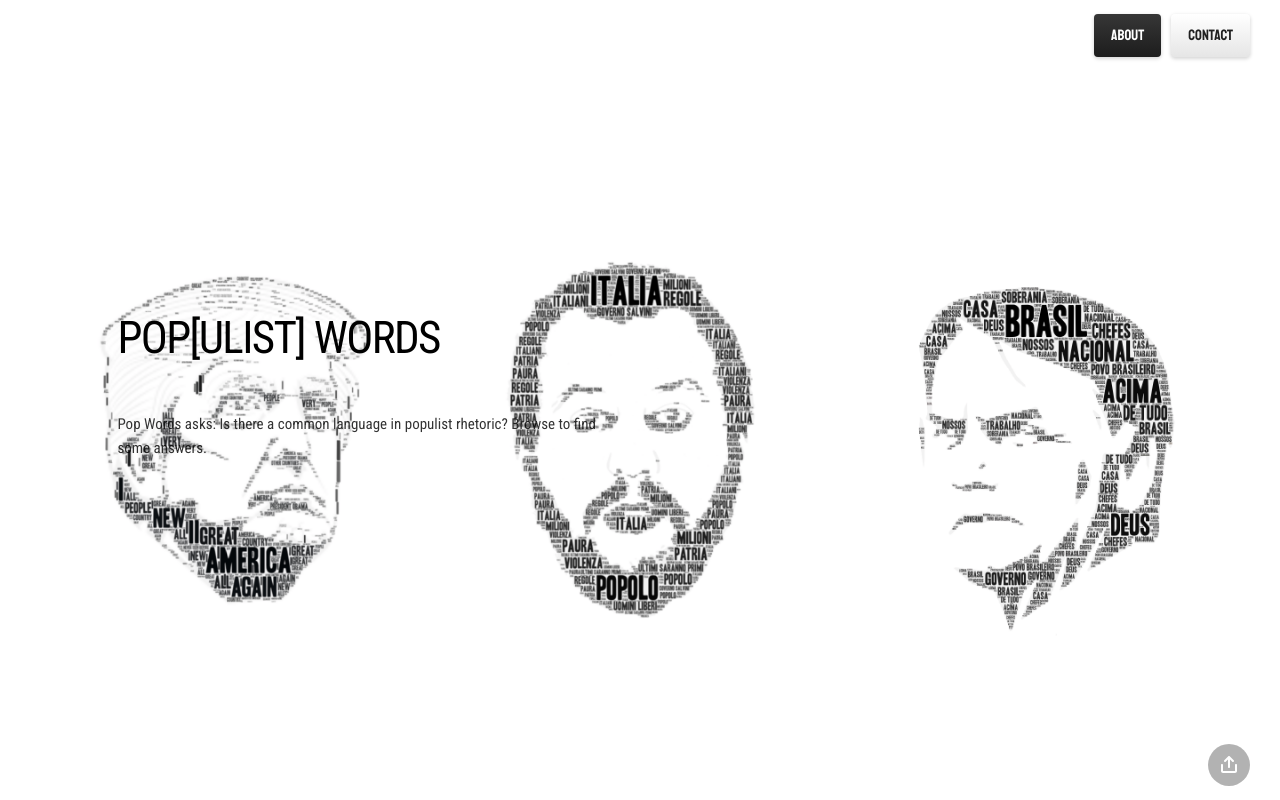
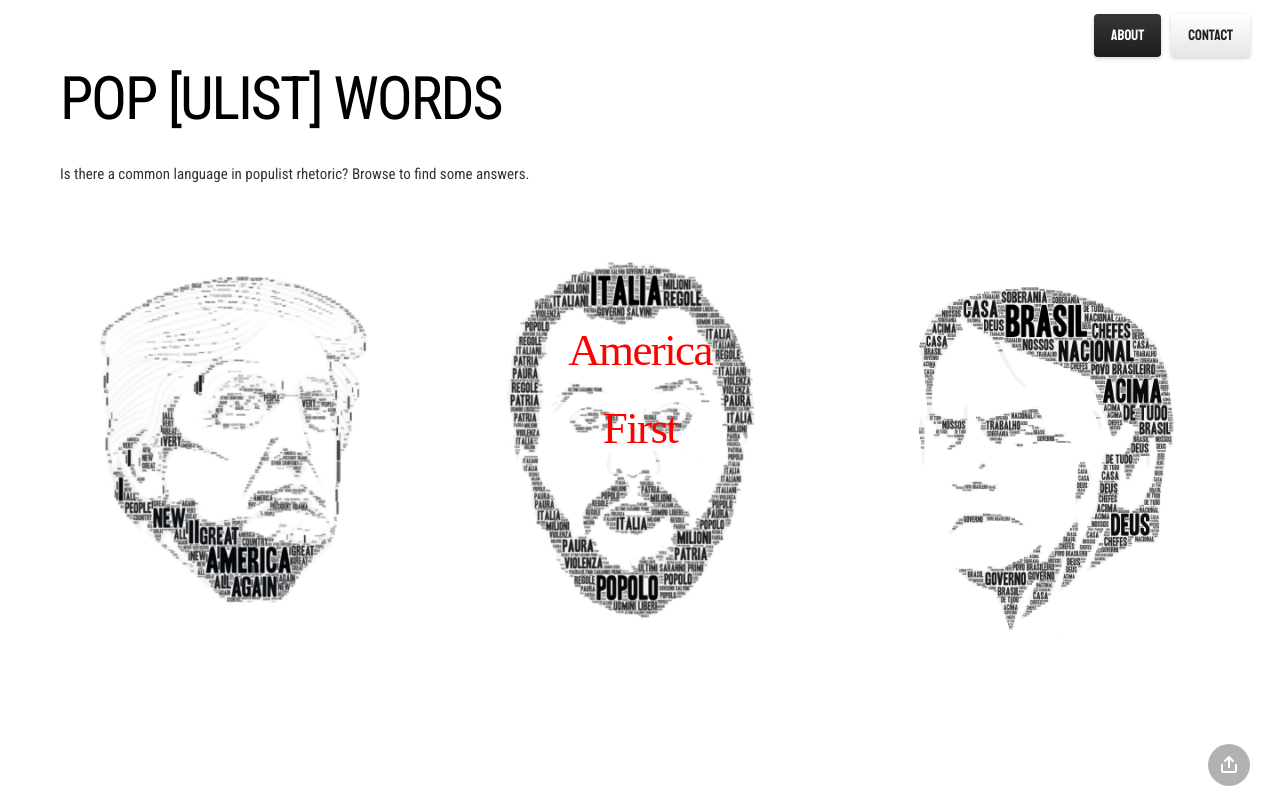
Before and after one commit to popwords/popwords.github.io, a plain HTML site: page index.html in a window 1280 px wide. Drawn offline with nearby package versions, Linux system fonts and the light colour scheme.

Commit message:
Update index.html

```diff
--- a/index.html
+++ b/index.html
@@ -160,11 +160,20 @@
     <div class="container">
       <div class="wrap">
 
-        <div class="fix-12-12">
+				<div class="text-intro" id="site-type" align="center">
+
+					<div id="maintitle">
+						<h1 class="typewrite"><span>America</span></h1> <!--Change on script.js-->
+						<h1>First </h1>
+					</div>
+				</div>
+
+
+        <div class="fix-12-12" id="hometop">
           <ul class="flex fixedSpaces verticalCenter reverse">
             <li id="lalala" class="col-6-12 left middle">
-              <h1 class="ae-1 fromLeft">POP[ULIST] WORDS</h1>
-              <p class="ae-2 fromLeft"><span class="opacity-8"><br>Pop Words asks: Is there a common language in populist rhetoric? Browse to find some answers.</span></p>
+              <h1 class="ae-1 fromLeft" id="closer">POP&#32;[ULIST] &#32;&#32;&#x20;WORDS</h1>
+              <p class="ae-2 fromLeft"><span class="opacity-8"><br>Is there a common language in populist rhetoric? Browse to find some answers.</span></p>
             </li>
 
           </ul>
@@ -197,17 +206,17 @@
             <li class="col-6-12 left ae-5 fromCenter">
               <ul class="slider animated margin-top-4" data-slider-id="60-1">
                 <li class="selected fromCenter">
-                  <div class="popupTrigger videoThumbnail shadow rounded" data-popup-id="60-1">
+                  <div class="popupTrigger shadow rounded" data-popup-id="60-1">
                     <img class="wide" src="assets/img/trump.png" alt="Video Thumbnail"/>
                   </div>
                 </li>
                 <li class="fromCenter">
-                  <div class="popupTrigger videoThumbnail shadow rounded" data-popup-id="60-2">
+                  <div class="popupTrigger shadow rounded" data-popup-id="60-2">
                     <img class="wide" src="assets/img/salvini.png" alt="Video Thumbnail"/>
                   </div>
                 </li>
                 <li class="fromCenter">
-                  <div class="popupTrigger videoThumbnail shadow rounded" data-popup-id="60-3">
+                  <div class="popupTrigger shadow rounded" data-popup-id="60-3">
                     <img class="wide" src="assets/img/bolsonaro.png" alt="Video Thumbnail"/>
                   </div>
                 </li>
```
